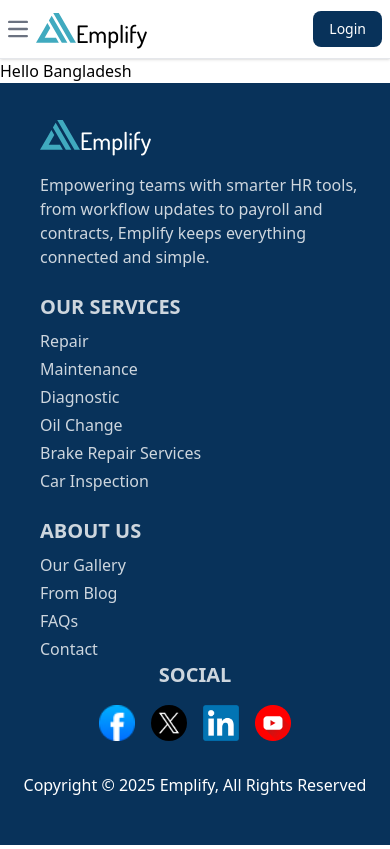
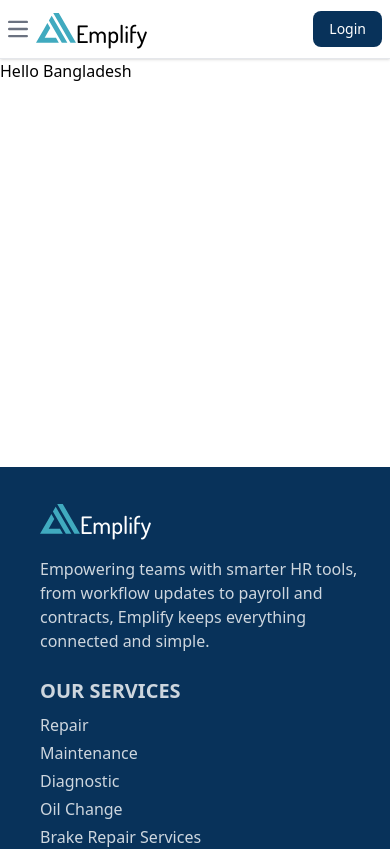
Before and after one commit to Sabbir-khaan/Emplify-Client, a React (Vite) app: page / in a window 390 px wide. Shown: the top 849 px of the page. Built offline with nearby package versions, Linux system fonts and the light colour scheme.

Commit message:
added responsive navbar

```diff
--- a/src/Layouts/RootLayout/RootLayout.jsx
+++ b/src/Layouts/RootLayout/RootLayout.jsx
@@ -8,7 +8,7 @@
             <header>
                 <Navbar></Navbar>
             </header>
-            <main>
+            <main className="min-h-[calc(100vh-27.25rem)]">
                 <Outlet></Outlet>
             </main>
             <footer>
```
